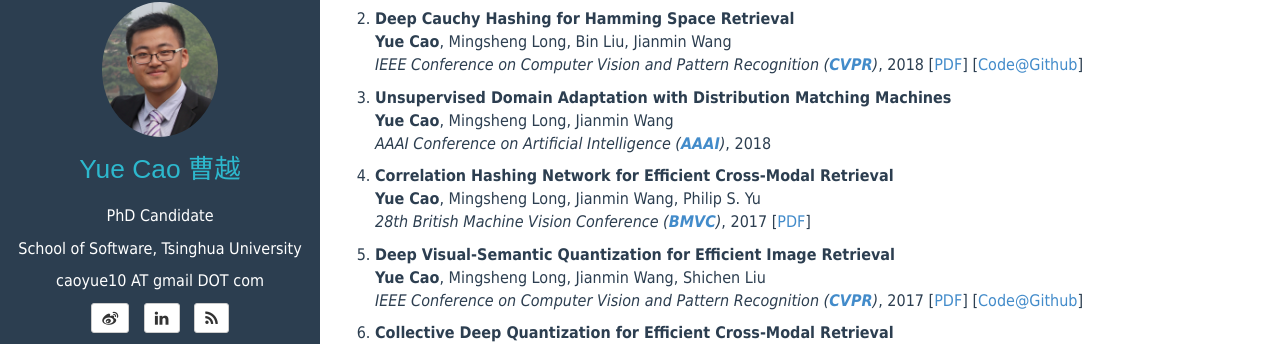
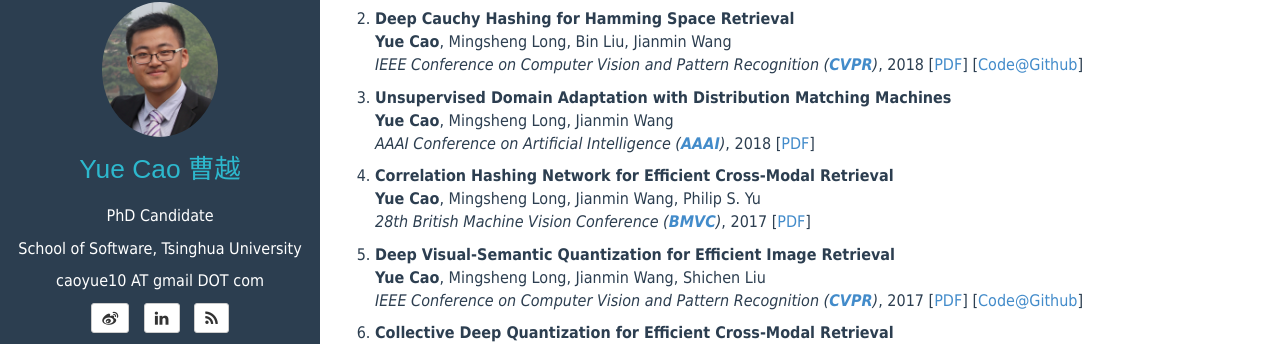
Before and after one commit to caoyue10/caoyue10.github.io, a Jekyll site: the page built from index.html, in a window 1280 px wide and 900 px high, scrolled down 600 px. Shown: the part 126-470 px from the top of the window. Built offline with Jekyll 4.4.1, drawn with Linux system fonts in a browser that asks for light colours; the list of posts is cut into pages by our own code.

Commit message:
Update index.html

```diff
--- a/index.html
+++ b/index.html
@@ -115,6 +115,7 @@ tagline:
             <strong>Yue Cao</strong>, Mingsheng Long, Jianmin Wang
             <br>
             <em>AAAI Conference on Artificial Intelligence (<a href="http://www.aaai.org/Conferences/AAAI/aaai18.php"><strong>AAAI</strong></a>)</em>, 2018
+	   [<a href="http://ise.thss.tsinghua.edu.cn/~mlong/doc/distribution-matching-machines-aaai18.pdf">PDF</a>]
         </p></li>
         <li><p>
             <strong>Correlation Hashing Network for Efficient Cross-Modal Retrieval</strong>
```
